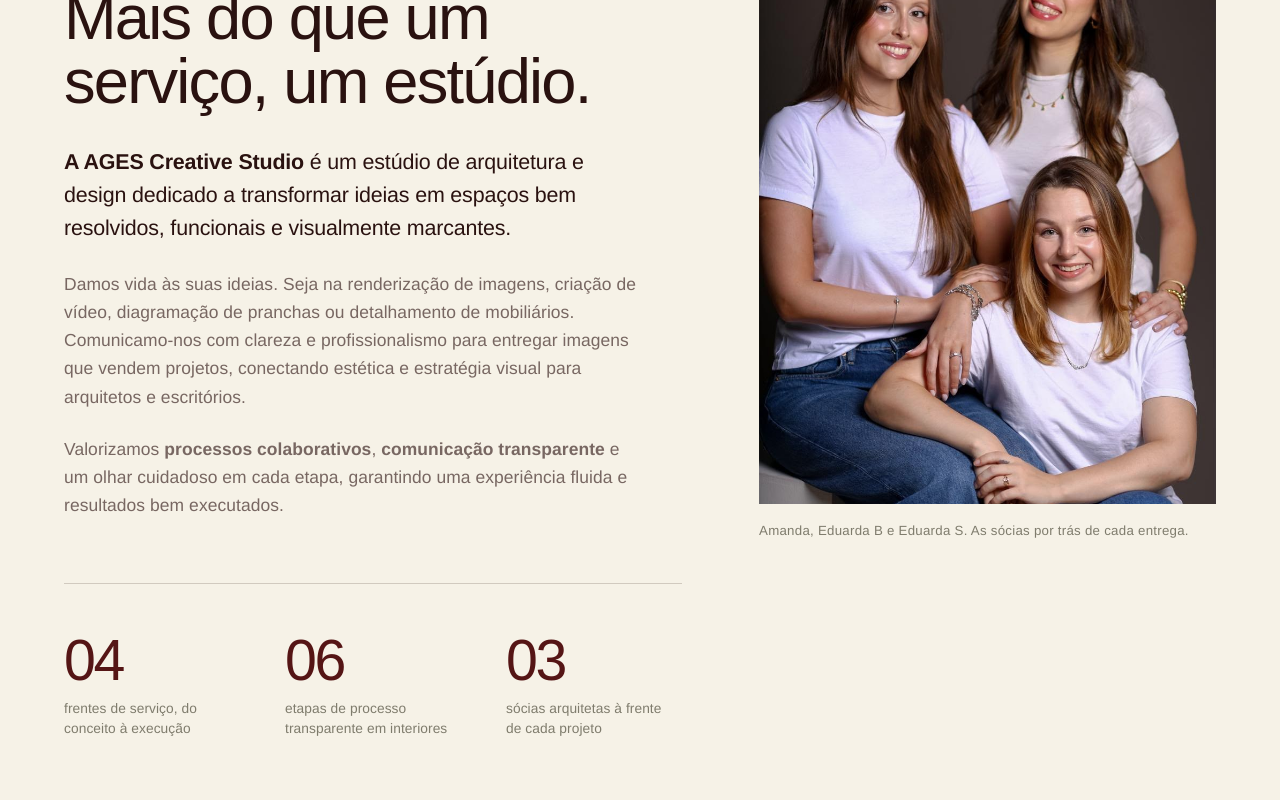
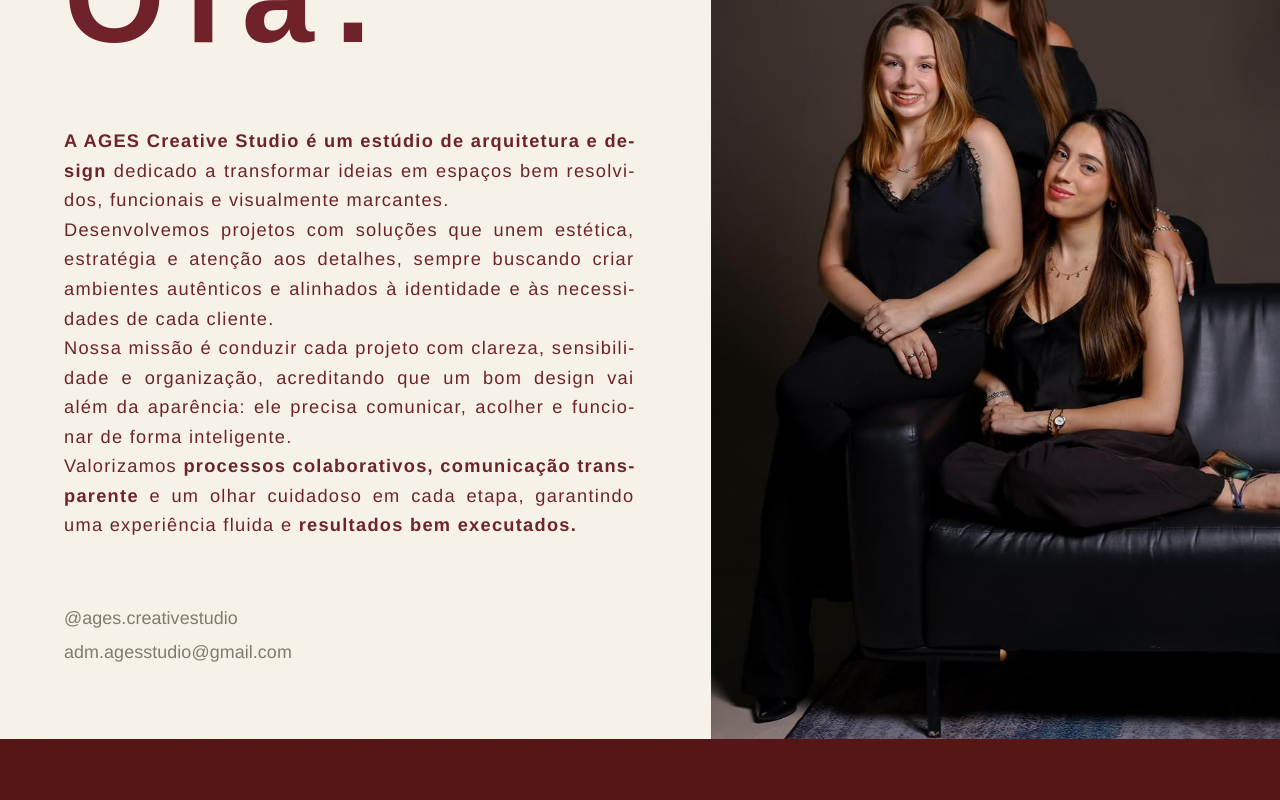
Before and after one commit to omarcelocamara/ages, a Next.js app: page / in a window 1280 px wide. Shown: the part 1060-1860 px from the top of the page. Built offline with nearby package versions, Linux system fonts and the light colour scheme; a web font is replaced by a local one.

Commit message:
feat: seção Olá no layout da referência e remove os números
Co-Authored-By: Claude Opus 5.5 <noreply@anthropic.com>

```diff
--- a/app/globals.css
+++ b/app/globals.css
@@ -751,72 +751,102 @@ h4 {
 }
 
 /* ═══ Sobre / institucional ══════════════════════════════════════════ */
-.about {
-  display: grid;
-  gap: clamp(2.5rem, 6vw, 5rem);
+.about-hi {
+  display: grid;
+  position: relative;
 }
 
 @media (min-width: 950px) {
-  .about {
-    grid-template-columns: minmax(0, 1.15fr) minmax(0, 0.85fr);
-    align-items: start;
-  }
-}
-
-.about__copy {
-  display: grid;
-  gap: 1.5rem;
-  max-width: 60ch;
-}
-
-.about__figure {
+  .about-hi {
+    grid-template-columns: minmax(0, 1.25fr) minmax(0, 1fr);
+    min-height: min(100svh, 980px);
+  }
+}
+
+.about-hi__text {
+  display: flex;
+  flex-direction: column;
+  gap: clamp(2.5rem, 5vw, 4.5rem);
+  padding-block: clamp(4.5rem, 9vw, 8rem) clamp(3rem, 6vw, 4.5rem);
+  padding-inline: var(--gutter);
+}
+
+@media (min-width: 950px) {
+  .about-hi__text {
+    padding-left: max(var(--gutter), calc((100vw - 1440px) / 2));
+    padding-right: clamp(2.5rem, 6vw, 6.5rem);
+  }
+}
+
+.about-hi__title {
+  font-family: var(--font-display);
+  font-weight: 700;
+  font-size: clamp(4.25rem, 2.5rem + 7vw, 9rem);
+  line-height: 1;
+  letter-spacing: 0.16em;
+  color: var(--wine);
+}
+
+.about-hi__copy {
+  max-width: 62ch;
+  color: var(--wine);
+}
+
+.about-hi__copy p {
+  font-size: clamp(0.98rem, 0.9rem + 0.3vw, 1.14rem);
+  line-height: 1.62;
+  letter-spacing: 0.07em;
+  text-align: justify;
+  hyphens: auto;
+}
+
+.about-hi__copy strong {
+  font-weight: 700;
+}
+
+.about-hi__contact {
+  margin-top: auto;
+  display: grid;
+  gap: 0.35rem;
+  font-size: clamp(0.98rem, 0.92rem + 0.25vw, 1.12rem);
+  font-weight: 300;
+  color: var(--stone);
+}
+
+.about-hi__contact a {
+  width: fit-content;
+  transition: color 0.3s var(--ease-soft);
+}
+
+.about-hi__contact a:hover {
+  color: var(--wine);
+}
+
+.about-hi__media {
   position: relative;
-}
-
-.about__figure img {
-  width: 100%;
-  height: auto;
+  min-height: 0;
+}
+
+.about-hi__figure {
+  position: relative;
+  margin: 0;
+  height: 100%;
   aspect-ratio: 4 / 5;
+  overflow: hidden;
+  background: #3b3330;
+}
+
+@media (min-width: 950px) {
+  .about-hi__figure {
+    aspect-ratio: auto;
+    position: absolute;
+    inset: 0;
+  }
+}
+
+.about-hi__figure img {
   object-fit: cover;
-  filter: saturate(0.94);
-}
-
-.about__figure figcaption {
-  margin-top: 1rem;
-  font-size: 0.83rem;
-  letter-spacing: 0.02em;
-  color: var(--stone);
-}
-
-.stats {
-  display: grid;
-  grid-template-columns: repeat(auto-fit, minmax(148px, 1fr));
-  gap: clamp(1.5rem, 3.5vw, 3rem);
-  margin-top: clamp(2.5rem, 5vw, 4rem);
-  padding-top: clamp(2rem, 4vw, 3rem);
-  border-top: 1px solid color-mix(in srgb, currentColor 18%, transparent);
-}
-
-.stat__n {
-  font-family: var(--font-display);
-  font-size: clamp(2.2rem, 1.5rem + 2.6vw, 3.6rem);
-  font-weight: 300;
-  letter-spacing: -0.04em;
-  line-height: 1;
-  color: var(--burgundy);
-}
-
-.surface-dark .stat__n,
-.surface-deep .stat__n {
-  color: var(--cream);
-}
-
-.stat__l {
-  margin-top: 0.6rem;
-  font-size: 0.86rem;
-  line-height: 1.4;
-  color: var(--stone);
-  max-width: 22ch;
+  object-position: center 30%;
 }
 
 /* ═══ Citação / manifesto ════════════════════════════════════════════ */
--- a/components/Site.tsx
+++ b/components/Site.tsx
@@ -83,65 +83,49 @@ export default function Site({ lang }: { lang: Lang }) {
         </div>
 
         {/* ═══ Estúdio ════════════════════════════════════════════════ */}
-        <section className="section surface-cream" id="estudio">
-          <div className="shell">
-            <div className="about">
-              <div>
+        <section className="about-hi surface-cream" id="estudio">
+          <div className="about-hi__text">
             <Reveal>
-                  <span className="eyebrow">{t.about.eyebrow}</span>
+              <h2 className="about-hi__title">{t.about.title}</h2>
             </Reveal>
 
-                <Reveal delay={0.08}>
-                  <h2 className="h2" style={{ margin: "1.5rem 0 2rem", maxWidth: "16ch" }}>
-                    {t.about.title}
-                  </h2>
-                </Reveal>
-
-                <div className="about__copy">
-                  <Reveal delay={0.14}>
-                    <p className="lead">
+            <div className="about-hi__copy">
+              <Reveal delay={0.1}>
+                <p>
                   <strong>{t.about.p1Strong}</strong>
                   {t.about.p1}
                 </p>
-                  </Reveal>
-                  <Reveal delay={0.2}>
-                    <p className="muted">{t.about.p2}</p>
-                  </Reveal>
-                  <Reveal delay={0.26}>
-                    <p className="muted">
-                      {lang === "pt" ? "Valorizamos " : "We value "}
-                      <strong>{t.about.p3StrongA}</strong>,{" "}
-                      <strong>{t.about.p3StrongB}</strong> {t.about.p3}
+                <p>{t.about.p2}</p>
+                <p>{t.about.p3}</p>
+                <p>
+                  {t.about.p4Lead}
+                  <strong>{t.about.p4StrongA}</strong>
+                  {t.about.p4Mid}
+                  <strong>{t.about.p4StrongB}</strong>
                 </p>
               </Reveal>
             </div>
 
-                <div className="stats">
-                  {t.about.stats.map((s, i) => (
-                    <Reveal key={s.n} delay={0.1 + i * 0.08}>
-                      <div className="stat">
-                        <div className="stat__n">{s.n}</div>
-                        <p className="stat__l">{s.l}</p>
+            <Reveal delay={0.2}>
+              <div className="about-hi__contact">
+                <a href={STUDIO.instagramUrl} target="_blank" rel="noopener noreferrer">
+                  @{STUDIO.instagram}
+                </a>
+                <a href={`mailto:${STUDIO.email}`}>{STUDIO.email}</a>
               </div>
             </Reveal>
-                  ))}
-                </div>
           </div>
 
-              <Reveal variant="mask" delay={0.18}>
-                <figure className="about__figure">
+          <Reveal variant="mask" delay={0.15} className="about-hi__media">
+            <figure className="about-hi__figure">
               <Image
-                    src="/socias/socias-branco-01.jpg"
+                src="/socias/socias-sofa.jpg"
                 alt={t.about.caption}
-                    width={853}
-                    height={1280}
-                    sizes="(max-width: 950px) 100vw, 40vw"
+                fill
+                sizes="(max-width: 950px) 100vw, 45vw"
               />
-                  <figcaption>{t.about.caption}</figcaption>
             </figure>
           </Reveal>
-            </div>
-          </div>
         </section>
 
         {/* ═══ Manifesto ══════════════════════════════════════════════ */}
--- a/lib/content.ts
+++ b/lib/content.ts
@@ -66,16 +66,16 @@ export type Dictionary = {
   };
   marquee: string[];
   about: {
-    eyebrow: string;
     title: string;
+    p1Strong: string;
     p1: string;
-    p1Strong: string;
     p2: string;
     p3: string;
-    p3StrongA: string;
-    p3StrongB: string;
+    p4Lead: string;
+    p4StrongA: string;
+    p4Mid: string;
+    p4StrongB: string;
     caption: string;
-    stats: { n: string; l: string }[];
   };
   manifesto: { eyebrow: string; quote: string; quoteAccent: string; body: string };
   services: { eyebrow: string; title: string; intro: string; does: string; idealFor: string; items: Service[] };
@@ -195,20 +195,16 @@ const pt: Dictionary = {
   ],
 
   about: {
-    eyebrow: "Olá.",
-    title: "Mais do que um serviço, um estúdio.",
-    p1Strong: "A AGES Creative Studio",
-    p1: " é um estúdio de arquitetura e design dedicado a transformar ideias em espaços bem resolvidos, funcionais e visualmente marcantes.",
-    p2: "Damos vida às suas ideias. Seja na renderização de imagens, criação de vídeo, diagramação de pranchas ou detalhamento de mobiliários. Comunicamo-nos com clareza e profissionalismo para entregar imagens que vendem projetos, conectando estética e estratégia visual para arquitetos e escritórios.",
-    p3StrongA: "processos colaborativos",
-    p3StrongB: "comunicação transparente",
-    p3: "e um olhar cuidadoso em cada etapa, garantindo uma experiência fluida e resultados bem executados.",
-    caption: "Amanda, Eduarda B e Eduarda S. As sócias por trás de cada entrega.",
-    stats: [
-      { n: "04", l: "frentes de serviço, do conceito à execução" },
-      { n: "06", l: "etapas de processo transparente em interiores" },
-      { n: "03", l: "sócias arquitetas à frente de cada projeto" },
-    ],
+    title: "Olá.",
+    p1Strong: "A AGES Creative Studio é um estúdio de arquitetura e design",
+    p1: " dedicado a transformar ideias em espaços bem resolvidos, funcionais e visualmente marcantes.",
+    p2: "Desenvolvemos projetos com soluções que unem estética, estratégia e atenção aos detalhes, sempre buscando criar ambientes autênticos e alinhados à identidade e às necessidades de cada cliente.",
+    p3: "Nossa missão é conduzir cada projeto com clareza, sensibilidade e organização, acreditando que um bom design vai além da aparência: ele precisa comunicar, acolher e funcionar de forma inteligente.",
+    p4Lead: "Valorizamos ",
+    p4StrongA: "processos colaborativos, comunicação transparente",
+    p4Mid: " e um olhar cuidadoso em cada etapa, garantindo uma experiência fluida e ",
+    p4StrongB: "resultados bem executados.",
+    caption: "Amanda, Eduarda B e Eduarda S, as sócias da AGES Creative Studio.",
   },
 
   manifesto: {
@@ -560,20 +556,16 @@ const en: Dictionary = {
   ],
 
   about: {
-    eyebrow: "Hello.",
-    title: "More than a service, a studio.",
-    p1Strong: "AGES Creative Studio",
-    p1: " is an architecture and design studio devoted to turning ideas into spaces that are well resolved, functional and visually striking.",
-    p2: "We bring your ideas to life. Through image rendering, video, presentation board layout or furniture detailing. We communicate with clarity and professionalism to deliver images that sell projects, connecting aesthetics and visual strategy for architects and studios.",
-    p3StrongA: "collaborative processes",
-    p3StrongB: "transparent communication",
-    p3: "and a careful eye at every stage, ensuring a smooth experience and well-executed results.",
-    caption: "Amanda, Eduarda B and Eduarda S. The partners behind every delivery.",
-    stats: [
-      { n: "04", l: "service areas, from concept to execution" },
-      { n: "06", l: "transparent process stages in interiors" },
-      { n: "03", l: "partner architects leading every project" },
-    ],
+    title: "Hi.",
+    p1Strong: "AGES Creative Studio is an architecture and design studio",
+    p1: " dedicated to transforming ideas into well-resolved, functional, and visually striking spaces.",
+    p2: "We develop projects with solutions that combine aesthetics, strategy, and attention to detail, always aiming to create authentic environments aligned with each client's identity and needs.",
+    p3: "Our mission is to guide each project with clarity, sensitivity, and organization, believing that good design goes beyond appearance: it must communicate, welcome, and function intelligently.",
+    p4Lead: "We value ",
+    p4StrongA: "collaborative processes, transparent communication",
+    p4Mid: ", and a careful eye at every stage, ensuring a smooth experience and ",
+    p4StrongB: "well-executed results.",
+    caption: "Amanda, Eduarda B and Eduarda S, the partners of AGES Creative Studio.",
   },
 
   manifesto: {
--- a/lib/fonts.ts
+++ b/lib/fonts.ts
@@ -2,7 +2,7 @@ import { Bebas_Neue, MuseoModerno } from "next/font/google";
 
 export const museo = MuseoModerno({
   subsets: ["latin"],
-  weight: ["200", "300", "400", "500"],
+  weight: ["200", "300", "400", "500", "700"],
   variable: "--font-museo",
   display: "swap",
 });
```
Lines whose indentation alone changed are shown as unchanged.
